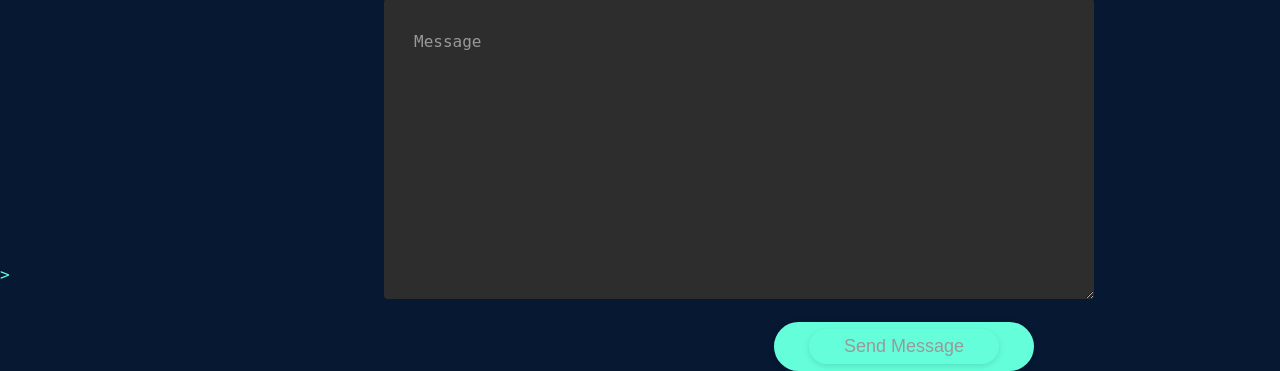
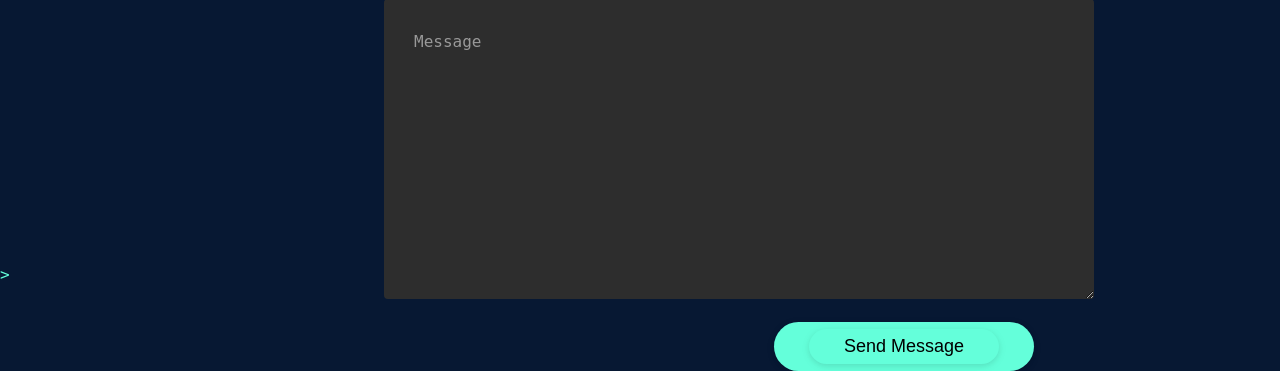
Before and after one commit to mudriy-glist/peter_kulisov, a Django app: page /portfolio/ in a window 1280 px wide; the page is wider, and only the part inside the window is pictured. Shown: the part 3022-3393 px from the top of that part. Run offline with Django 4.2, Linux system fonts and the light colour scheme.

Commit message:
submit button color change

```diff
--- a/peterk/backend/static/styles/portfolio.css
+++ b/peterk/backend/static/styles/portfolio.css
@@ -504,7 +504,7 @@ textarea {
   border-radius: 60px;
   display: inline-block;
   background-color: rgb(100, 255, 218);
-  color: #999;
+  color: rgb(0, 0, 0);
   font-size: 18px;
   cursor: pointer;
   box-shadow: 0 2px 5px 0 rgba(0,0,0,0.06),
```
